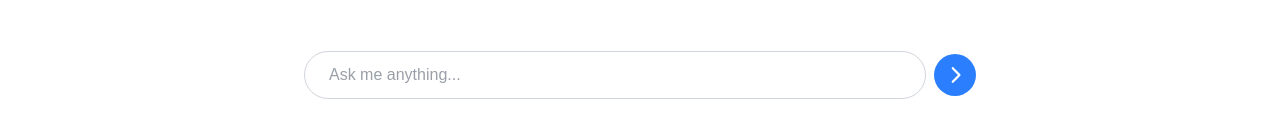
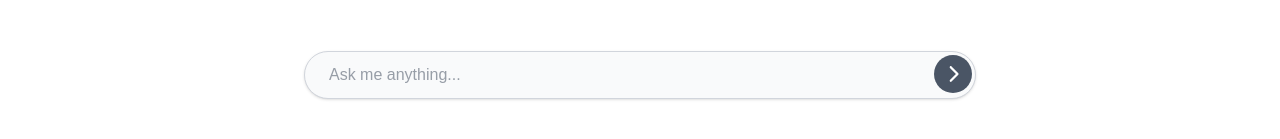
Before and after one commit to VanLuu123/Whatever.ai, a Next.js app in the folder frontend/: page / in a window 1280 px wide. Shown: the part 395-534 px from the top of the page. Built offline with nearby package versions, Linux system fonts and the light colour scheme.

Commit message:
added ChatContext and updated clearChat method

```diff
--- a/frontend/app/components/Navbar.tsx
+++ b/frontend/app/components/Navbar.tsx
@@ -1,17 +1,14 @@
 "use client";
 
-import React from "react";
+import React, { useContext } from "react";
 import Image from "next/image";
 import cat from "/imgs/cat_img.png";
 import { GoSidebarCollapse } from "react-icons/go";
 import { BiMessageAdd } from "react-icons/bi";
-
-const handleClearChat = () => {
-  localStorage.setItem("clear_chat", "true");
-  window.location.reload();
-};
+import { useChat } from "../context/ChatContext";
 
 const Navbar = () => {
+  const { clearChat } = useChat();
   return (
     <nav className="fixed w-full px-6 py-4 flex justify-between">
       <div className="flex items-center gap-2">
@@ -29,7 +26,7 @@ const Navbar = () => {
       </div>
       <div className="hidden md:flex items-center space-x-4">
         <button
-          onClick={handleClearChat}
+          onClick={clearChat}
           className="text-gray-700 hover:text-black transition"
           aria-label="New Chat"
         >
--- /dev/null
+++ b/frontend/app/context/ChatContext.tsx
@@ -0,0 +1,48 @@
+"use client";
+
+import React, { useContext, useState, createContext } from "react";
+import { Message } from "../types";
+
+type ChatContextType = {
+  chatMessages: Message[];
+  setChatMessages: React.Dispatch<React.SetStateAction<Message[]>>;
+  clearChat: () => void;
+  isStreaming: boolean;
+  setIsStreaming: React.Dispatch<React.SetStateAction<boolean>>;
+};
+
+export const ChatContext = createContext<ChatContextType | undefined>(
+  undefined
+);
+
+export function ChatProvider({ children }: { children: React.ReactNode }) {
+  const [chatMessages, setChatMessages] = useState<Message[]>([]);
+  const [isStreaming, setIsStreaming] = useState(false);
+
+  const clearChat = () => {
+    setChatMessages([]);
+  };
+
+  return (
+    <ChatContext.Provider
+      value={{
+        chatMessages,
+        setChatMessages,
+        isStreaming,
+        setIsStreaming,
+        clearChat,
+      }}
+    >
+      {children}
+    </ChatContext.Provider>
+  );
+}
+
+export function useChat() {
+  const context = useContext(ChatContext);
+
+  if (!context) {
+    throw new Error("useChat must be used within ChatProvider");
+  }
+  return context;
+}
--- a/frontend/app/layout.tsx
+++ b/frontend/app/layout.tsx
@@ -2,6 +2,7 @@ import type { Metadata } from "next";
 import { Geist, Geist_Mono } from "next/font/google";
 import "./globals.css";
 import Navbar from "./components/Navbar";
+import { ChatProvider } from "./context/ChatContext";
 
 const geistSans = Geist({
   variable: "--font-geist-sans",
@@ -33,8 +34,10 @@ export default function RootLayout({
       <body
         className={`${geistSans.variable} ${geistMono.variable} antialiased`}
       >
-        <Navbar />
-        {children}
+        <ChatProvider>
+          <Navbar />
+          {children}
+        </ChatProvider>
       </body>
     </html>
   );
--- a/frontend/app/page.tsx
+++ b/frontend/app/page.tsx
@@ -9,21 +9,13 @@ import { Message } from "./types";
 import ChatBox from "./components/ChatBox";
 import { FaChevronRight } from "react-icons/fa6";
 import { fetchEventSource } from "@microsoft/fetch-event-source";
+import { useChat } from "./context/ChatContext";
 
 export default function Home() {
   const [inputValue, setInputValue] = useState("");
-  const [chatmessages, setChatMessages] = useState<Message[]>([]);
-  const [isStreaming, setIsStreaming] = useState(false);
+  const { chatMessages, setChatMessages, isStreaming, setIsStreaming } =
+    useChat();
   const currentAiMessage = useRef("");
-
-  useEffect(() => {
-    // temp makes new chat by reloading page (will change later)
-    const shouldClear = localStorage.getItem("clear_chat");
-    if (shouldClear === "true") {
-      setChatMessages([]);
-      localStorage.removeItem("clear_chat");
-    }
-  }, []);
 
   const handleSubmit: React.FormEventHandler = async (e) => {
     e.preventDefault();
@@ -42,7 +34,7 @@ export default function Home() {
 
     // Add user's message and a temporary AI "typing" message to simulate loading
     const newMessages: Message[] = [
-      ...chatmessages,
+      ...chatMessages,
       { text: inputValue, sender: "user" },
       { text: "__loading__", sender: "ai" },
     ];
@@ -58,7 +50,7 @@ export default function Home() {
         headers: {
           "Content-Type": "application/json",
         },
-        body: JSON.stringify({ chatmessages: [...chatmessages, userMessage] }),
+        body: JSON.stringify({ chatmessages: [...chatMessages, userMessage] }),
         // checks if the SSE connection is opened and connected
         onopen: async (response) => {
           if (response.ok) {
@@ -71,7 +63,7 @@ export default function Home() {
             `Server Sent Event Connection Error, status ${response.status}`
           );
         },
-        // returns the chunks of data as it comes in and updates the chat messages
+        // accepts the stream of events from backend and appends onto the AI message until DONE appears
         onmessage(event) {
           if (event.data === "[DONE]") {
             setIsStreaming(false);
@@ -94,7 +86,7 @@ export default function Home() {
                 ];
               }
 
-              return prev; // fallback
+              return prev;
             });
           } catch (error) {
             console.log("Fetch on message error", error);
@@ -127,46 +119,49 @@ export default function Home() {
     <section className="flex flex-col min-h-screen text-black bg-white justify-center">
       <div
         className={
-          chatmessages.length === 0
+          chatMessages.length === 0
             ? "flex flex-col items-center"
             : "flex-grow overflow-y-auto px-4 py-6"
         }
       >
         <div className="max-w-2xl mx-auto w-full">
-          {chatmessages.length === 0 && (
+          {chatMessages.length === 0 && (
             <div className="flex justify-center items-center mb-6">
               <Image src={cat} alt="I love coffee!" width={100} height={100} />
               <h1 className="text-3xl font-bold mt-4">Coffee GPT</h1>
             </div>
           )}
-          <ChatBox messages={chatmessages} />
+          <ChatBox messages={chatMessages} />
         </div>
       </div>
 
       <div
         className={`w-full ${
-          chatmessages.length === 0
+          chatMessages.length === 0
             ? "relative items-center"
-            : "border-t border-gray-200 bg-white px-4 py-3 sticky bottom-0"
+            : "border-t border-gray-200 bg-white px-4 py-3 sticky bottom-0 shadow-sm"
         }`}
       >
         <form
           className="max-w-2xl mx-auto flex items-center w-full"
           onSubmit={handleSubmit}
         >
+          <div className="relative w-full">
             <input
               type="text"
               value={inputValue}
               onChange={(e) => setInputValue(e.target.value)}
-            className="w-full h-12 px-6 rounded-full border border-gray-300 focus:outline-none bg-white text-base text-gray-700"
+              className="w-full h-12 px-6 pr-12 rounded-full border border-gray-300 focus:outline-none bg-gray-50 text-base text-gray-700 shadow-sm"
               placeholder="Ask me anything..."
             />
             <button
               type="submit"
-            className="ml-2 bg-blue-500 hover:bg-blue-700 text-white font-bold p-3 rounded-full focus:outline-none"
+              className="absolute right-1 top-1 bg-gray-600 hover:bg-gray-500 text-white p-2.5 rounded-full focus:outline-none focus:ring-2 focus:ring-white transition-colors duration-200"
+              aria-label="submit"
             >
               <FaChevronRight className="text-white text-lg" />
             </button>
+          </div>
         </form>
       </div>
     </section>
```
Lines whose indentation alone changed are shown as unchanged.
